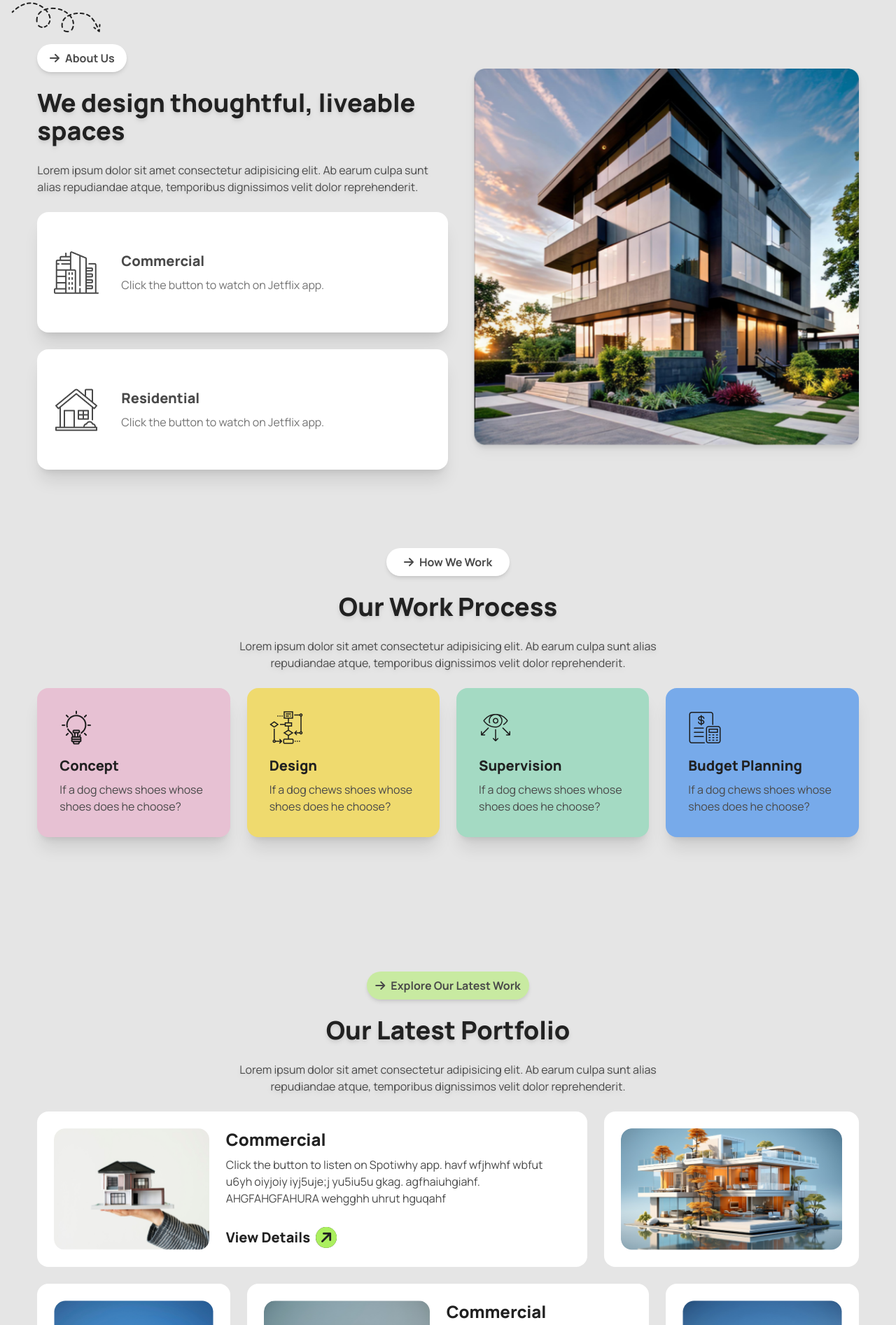
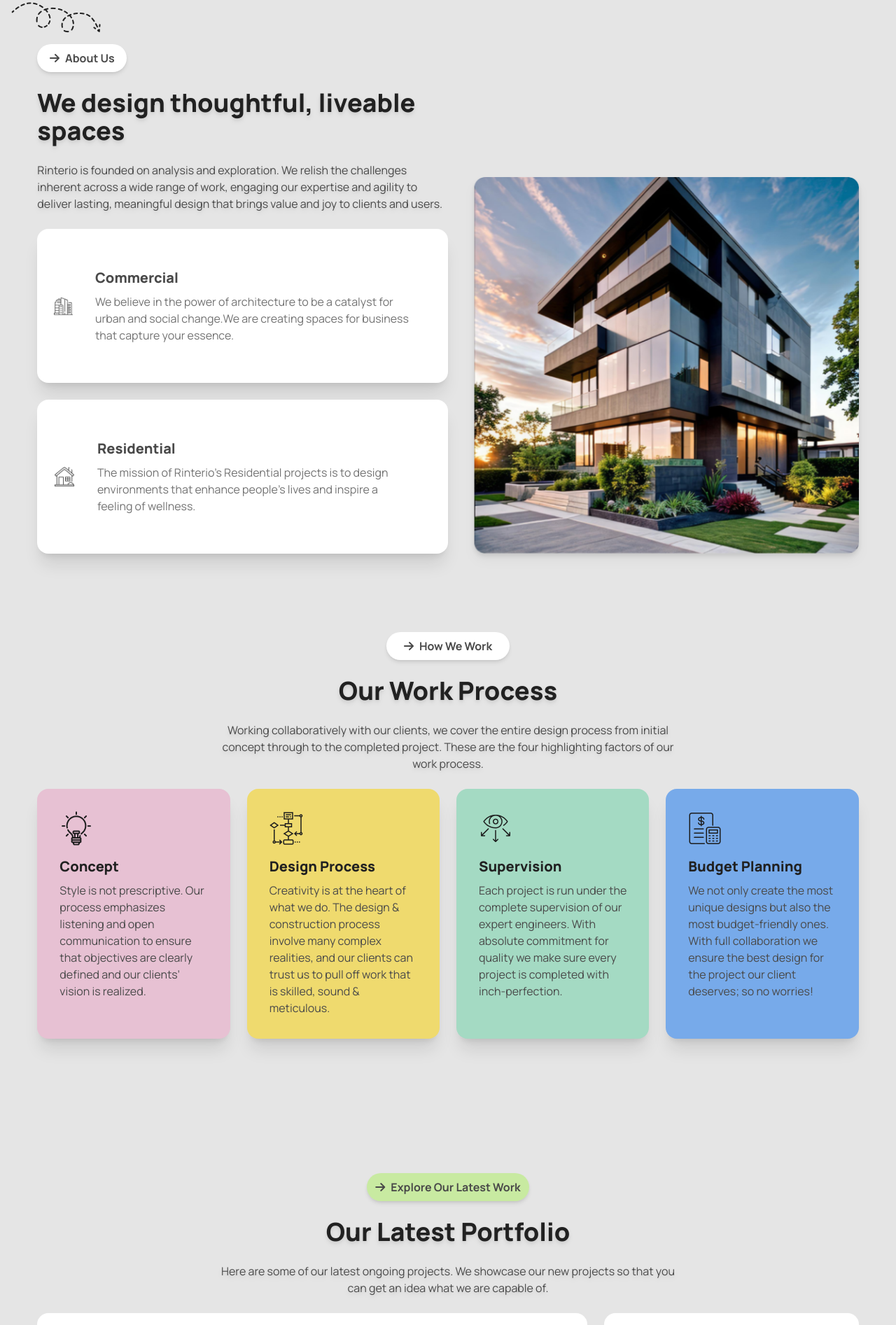
Before and after one commit to Abrar9410/Assignment-03, a plain HTML site: page index.html in a window 1280 px wide. Shown: the part 907-2800 px from the top of the page at 70% size. Drawn offline with nearby package versions, Linux system fonts and the light colour scheme.

Commit message:
meaningful text added

```diff
--- a/index.html
+++ b/index.html
@@ -62,7 +62,7 @@
                             <path stroke-linecap="round" stroke-linejoin="round" d="M2.25 3h1.386c.51 0 .955.343 1.087.835l.383 1.437M7.5 14.25a3 3 0 0 0-3 3h15.75m-12.75-3h11.218c1.121-2.3 2.1-4.684 2.924-7.138a60.114 60.114 0 0 0-16.536-1.84M7.5 14.25 5.106 5.272M6 20.25a.75.75 0 1 1-1.5 0 .75.75 0 0 1 1.5 0Zm12.75 0a.75.75 0 1 1-1.5 0 .75.75 0 0 1 1.5 0Z" />
                         </svg>
                     </button>
-                    <button class="bg-green1 w-[212px] px-5 py-3 rounded-3xl shadow-md flex items-center space-x-2">
+                    <button class="bg-green1 w-[212px] px-5 py-3 rounded-full shadow-md flex items-center space-x-2">
                         <span class="text-primary text-xl font-extrabold">Book Consult</span>
                         <span class="text-3xl"><i class="fa-solid fa-circle-arrow-up fa-rotate-by text-primary bg-white rounded-full" style="--fa-rotate-angle: 45deg;"></i></span>
                     </button>
@@ -108,7 +108,7 @@
         <!-- About Us -->
         <section class="bg-neutral-200 py-4">
             <div class="hidden lg:contents"><img class="lg:ml-2 xl:ml-4 2xl:ml-10 pb-4" src="./assets/Vector.png" alt=""></div>
-            <div class="w-11/12 mx-auto flex flex-col lg:flex-row lg:justify-between lg:items-center gap-9">
+            <div class="w-11/12 mx-auto flex flex-col gap-9 lg:flex-row lg:justify-between lg:items-end">
                 <div class="lg:max-w-[50%]">
                     <div class="bg-white rounded-3xl w-32 mx-auto lg:m-0 py-2 shadow-md text-para1 flex justify-center items-center space-x-2">
                         <i class="fa-solid fa-arrow-right"></i>
@@ -116,7 +116,9 @@
                     </div>
                     <div class="text-center lg:text-left my-6 space-y-6">
                         <h2 class="text-primary text-2xl md:text-4xl drop-shadow-md font-black">We design thoughtful, liveable spaces</h2>
-                        <p class="text-para1 drop-shadow-md">Lorem ipsum dolor sit amet consectetur adipisicing elit. Ab earum culpa sunt alias repudiandae atque, temporibus dignissimos velit dolor reprehenderit.</p>
+                        <p class="text-para1 drop-shadow-md">
+                             Rinterio is founded on analysis and exploration. We relish the challenges inherent across a wide range of work, engaging our expertise and agility to deliver lasting, meaningful design that brings value and joy to clients and users.
+                        </p>
                     </div>
                     <div class="flex flex-col gap-6 md:flex-row lg:flex-col">
                         <div class="card p-6 flex-row items-center bg-white shadow-xl">
@@ -125,7 +127,8 @@
                             </figure>
                             <div class="card-body">
                               <h2 class="card-title text-para1 text-xl font-extrabold">Commercial</h2>
-                              <p class="text-para2 text-base">Click the button to watch on Jetflix app.</p>
+                              <p class="text-para2 text-base">We believe in the power of architecture to be a catalyst for urban and social change.We are creating spaces for business
+                                that capture your essence.</p>
                             </div>
                         </div>
                         <div class="card p-6 flex-row items-center bg-white shadow-xl">
@@ -134,13 +137,13 @@
                             </figure>
                             <div class="card-body">
                               <h2 class="card-title text-para1 text-xl font-extrabold">Residential</h2>
-                              <p class="text-para2 text-base">Click the button to watch on Jetflix app.</p>
+                              <p class="text-para2 text-base">The mission of Rinterio's Residential projects is to design environments that enhance people's lives and inspire a feeling of wellness.</p>
                             </div>
                         </div>
                     </div>
                 </div>
                 <div class="lg:max-w-[50%]">
-                    <img class="w-full drop-shadow-lg" src="./assets/Rectangle.png" alt="">
+                    <img class="w-full h-full drop-shadow-lg" src="./assets/Rectangle.png" alt="">
                 </div>
             </div>
         </section>
@@ -153,9 +156,11 @@
             </div>
             <div class="text-center mx-auto w-11/12 md:w-[678px] my-4 lg:my-6 space-y-6">
                 <h2 class="text-primary text-2xl md:text-4xl drop-shadow-md font-black">Our Work Process</h2>
-                <p class="text-para1 drop-shadow-md">Lorem ipsum dolor sit amet consectetur adipisicing elit. Ab earum culpa sunt alias repudiandae atque, temporibus dignissimos velit dolor reprehenderit.</p>
+                <p class="text-para1 drop-shadow-md">
+                    Working collaboratively with our clients, we cover the entire design process from initial concept through to the completed project. These are the four highlighting factors of our work process.
+                </p>
             </div>
-            <div class="w-11/12 mx-auto grid grid-cols-1 md:grid-cols-2 lg:grid-cols-4 gap-6">
+            <div class="w-11/12 mx-auto grid grid-cols-1 md:grid-cols-2 xl:grid-cols-4 gap-6">
                 <div class="card bg-[#E7C1D3] shadow-xl">
                     <div class="pl-8 pt-8">
                         <img
@@ -164,7 +169,8 @@
                     </div>
                     <div class="px-8 pt-4 pb-8 space-y-2">
                         <h2 class="card-title text-primary font-extrabold">Concept</h2>
-                        <p class="text-para1">If a dog chews shoes whose shoes does he choose?</p>
+                        <p class="text-para1">Style is not prescriptive. Our process emphasizes listening and open communication to ensure that objectives are clearly defined and our clients’ vision is realized.
+                        </p>
                     </div>
                 </div>
                 <div class="card bg-[#EFDA6E] shadow-xl">
@@ -174,8 +180,9 @@
                           alt=""/>
                     </div>
                     <div class="px-8 pt-4 pb-8 space-y-2">
-                        <h2 class="card-title text-primary font-extrabold">Design</h2>
-                        <p class="text-para1">If a dog chews shoes whose shoes does he choose?</p>
+                        <h2 class="card-title text-primary font-extrabold">Design Process</h2>
+                        <p class="text-para1">Creativity is at the heart of what we do. The design & construction process involve many complex realities, and our clients can trust us to pull off work that is skilled, sound & meticulous.
+                        </p>
                     </div>
                 </div>
                 <div class="card bg-[#A4DAC3] shadow-xl">
@@ -186,7 +193,8 @@
                     </div>
                     <div class="px-8 pt-4 pb-8 space-y-2">
                         <h2 class="card-title text-primary font-extrabold">Supervision</h2>
-                        <p class="text-para1">If a dog chews shoes whose shoes does he choose?</p>
+                        <p class="text-para1">Each project is run under the complete supervision of our expert engineers. With absolute commitment for quality we make sure every project is completed with inch-perfection.
+                        </p>
                     </div>
                 </div>
                 <div class="card bg-[#77AAEA] shadow-xl">
@@ -197,7 +205,8 @@
                     </div>
                     <div class="px-8 pt-4 pb-8 space-y-2">
                         <h2 class="card-title text-primary font-extrabold">Budget Planning</h2>
-                        <p class="text-para1">If a dog chews shoes whose shoes does he choose?</p>
+                        <p class="text-para1">We not only create the most unique designs but also the most budget-friendly ones. With full collaboration we ensure the best design for the project our client deserves; so no worries!
+                        </p>
                     </div>
                 </div>
             </div>
@@ -212,7 +221,7 @@
             <div class="text-center mx-auto w-11/12 md:w-[678px] my-4 lg:my-6 space-y-6">
                 <h2 class="text-primary text-2xl md:text-4xl drop-shadow-md font-black">Our Latest Portfolio</h2>
                 <p class="text-para1 drop-shadow-md">
-                    Lorem ipsum dolor sit amet consectetur adipisicing elit. Ab earum culpa sunt alias repudiandae atque, temporibus dignissimos velit dolor reprehenderit.
+                    Here are some of our latest ongoing projects. We showcase our new projects so that you can get an idea what we are capable of.
                 </p>
             </div>
             <div class="w-11/12 mx-auto mt-6 grid grid-cols-1 gap-6 sm:grid-cols-2 sm:grid-rows-2 lg:flex">
@@ -221,9 +230,9 @@
                         <img src="./assets/img1.png" alt="" class="w-full h-full rounded-2xl"/>
                     </figure>
                     <div class="card-body px-0 py-6 sm:pl-5 sm:py-0 md:pl-6 sm:max-w-[60%] md:max-w-[55%] lg:max-w-fit">
-                        <h2 class="card-title text-primary text-xl md:text-2xl font-extrabold">Commercial
+                        <h2 class="card-title text-primary text-xl md:text-2xl font-extrabold">MODERN DETACHED
                         </h2>
-                        <p class="text-para1">Click the button to listen on Spotiwhy app. havf wfjhwhf wbfut u6yh oiyjoiy iyj5uje;j yu5iu5u gkag. agfhaiuhgiahf. AHGFAHGFAHURA wehgghh uhrut hguqahf</p>
+                        <p class="text-para1 sm:text-xs md:text-sm 2xl:text-lg">A contemporary, respectful new home inserted comfortably to a suburban street. The project explores light, depth and geometry of threshold. Inside, large areas of glazing and windows keep the spaces bright and airy. The central staircase is a play of light and shadows. The stair void also enhances the spaciousness of the house by creating a three-storey space referencing the Arts and Crafts aesthetic with a predominant parti, street exposure and a central hall with access to rooms.</p>
                         <div>
                             <button class="flex items-center space-x-2">
                                 <span class="text-primary text-base md:text-xl font-extrabold">
@@ -249,9 +258,9 @@
                         <img src="./assets/img4.png" alt="" class="w-full h-full rounded-2xl"/>
                     </figure>
                     <div class="card-body px-0 py-6 sm:pl-5 sm:py-0 sm:max-w-[60%] md:pl-6 md:max-w-[55%]">
-                        <h2 class="card-title text-primary text-xl md:text-2xl font-extrabold">Commercial
+                        <h2 class="card-title text-primary text-xl md:text-2xl font-extrabold">COVE RIDGE
                         </h2>
-                        <p class="text-para1">Click the button to listen on Spotiwhy app. havf wfjhwhf wbfut u6yh oiyjoiy iyj5uje;j yu5iu5u</p>
+                        <p class="text-para1 md:text-lg lg:text-sm 2xl:text-lg">A new build home composed of zenith light and long views of the horizon. Oversized windows throughout, a huge zenith skylight & full-height glass doors create an inside/outside threshold and allow house to flood with light.</p>
                         <div>
                             <button class="flex items-center space-x-2">
                                 <span class="text-primary text-base md:text-xl font-extrabold">
@@ -282,7 +291,7 @@
             <div class="text-center mx-auto w-10/12 md:w-[678px] my-4 lg:my-6 space-y-6">
                 <h2 class="text-primary text-2xl md:text-4xl drop-shadow-md font-black">Let's Discuss Next Project</h2>
                 <p class="text-para1 drop-shadow-md">
-                    Lorem ipsum dolor sit amet consectetur adipisicing elit. Ab earum culpa sunt alias repudiandae atque, temporibus dignissimos velit dolor reprehenderit.
+                    Contact us and let us know about your project. Our skilled team are waiting to turn your dream into reality.
                 </p>
             </div>
             <div class="w-10/12 xl:w-9/12 mx-auto mt-8 grid grid-cols-1 grid-rows-8 gap-6 sm:grid-cols-2 sm:grid-rows-6">
@@ -303,7 +312,7 @@
                 </div>
                 <div class="sm:col-span-2">
                     <button class="bg-green1 w-full px-5 py-3 rounded-full shadow-md flex justify-center  items-center space-x-2">
-                        <span class="text-primary text-xl md:text-2xl font-extrabold">Send Email</span>
+                        <span class="text-primary text-xl font-extrabold">Send Email</span>
                         <span class="text-3xl"><i class="fa-solid fa-circle-arrow-up fa-rotate-by text-primary bg-white rounded-full" style="--fa-rotate-angle: 45deg;"></i></span>
                     </button>
                 </div>
@@ -322,7 +331,7 @@
                         </a>
                     </div>
                     <p class="text-para2 drop-shadow-md">
-                        Lorem ipsum dolor sit amet consectetur adipisicing elit. Ab earum culpa sunt alias repudiandae atque, temporibus dignissimos velit dolor reprehenderit.
+                        We're ready to help you. Whatever your project, no matter how big or small, we're here to help. Drop us an email and we can discuss your exact requirements.
                     </p>
                 </div>
                 <div class="w-full flex flex-col gap-8 sm:flex-row sm:gap-0 justify-between items-center">
```
